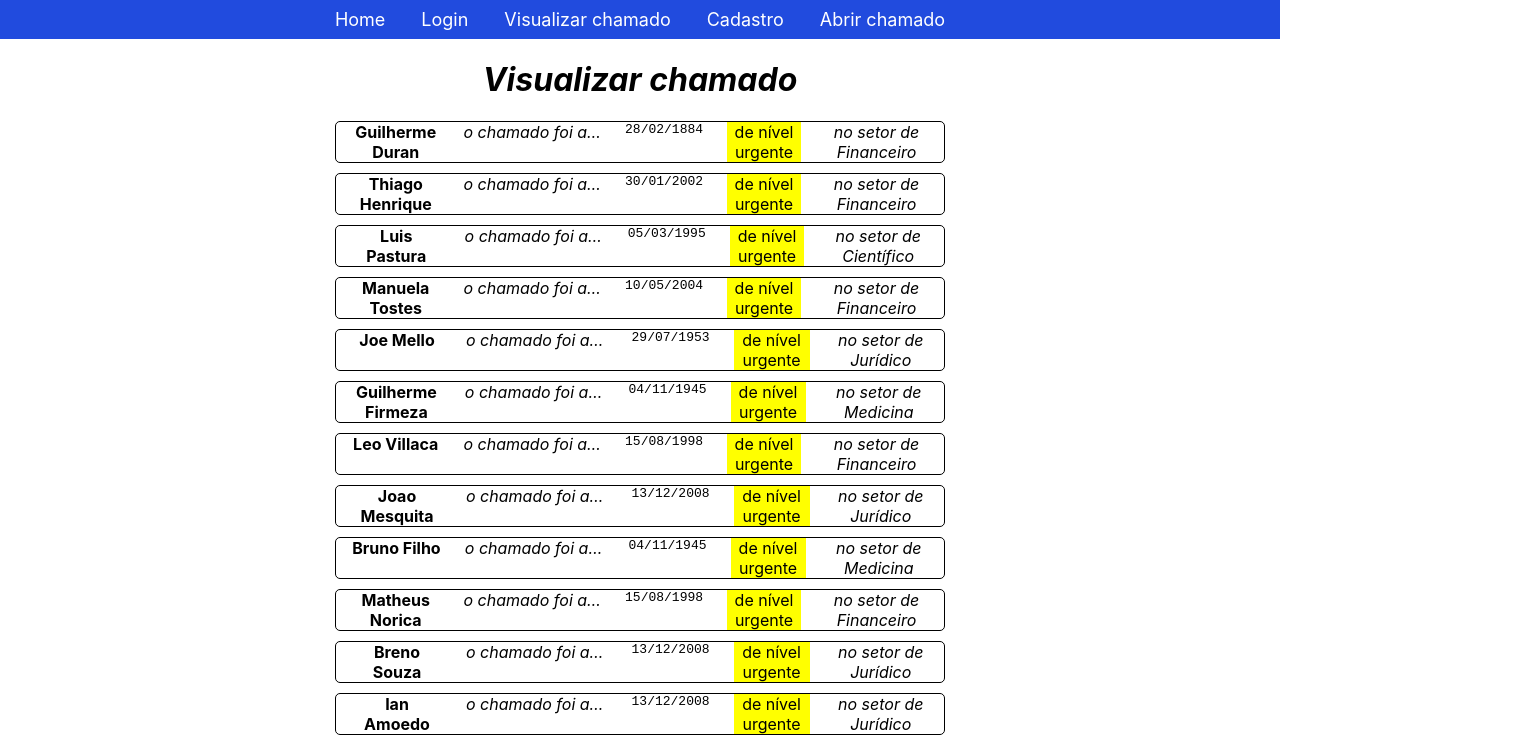
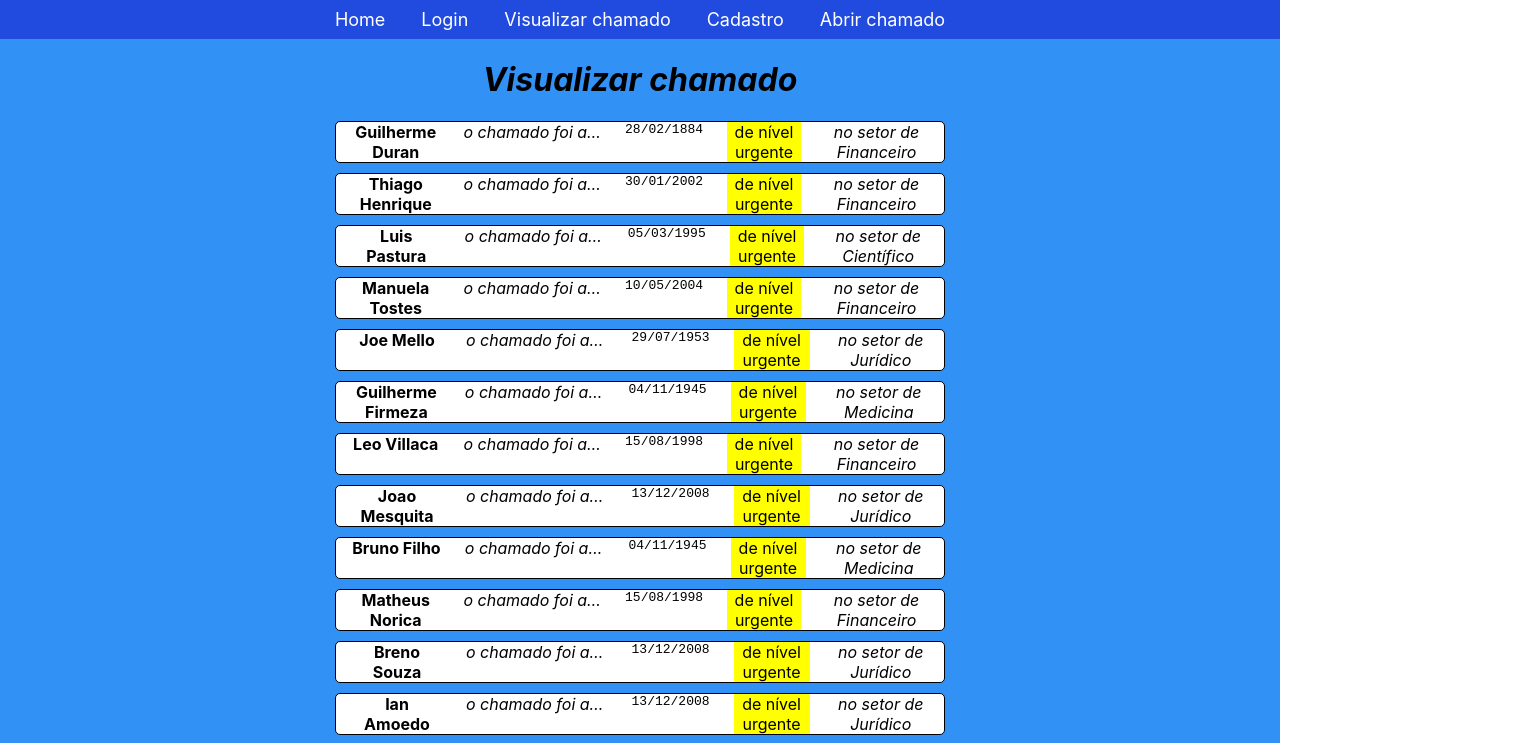
Before and after one commit to GabrielFAlves/codgo-noend, a React (Create React App) app: page /sobre in a window 1280 px wide. Shown: the top 743 px of the page, 1514 px wide, since content can reach past the window. Built offline with nearby package versions, Linux system fonts and the light colour scheme.

Commit message:
visu chamado

```diff
--- a/src/Sobre.jsx
+++ b/src/Sobre.jsx
@@ -1,11 +1,14 @@
 import Menu from "./components/Menu/Menu";
 import Cartao from "./components/Cartao/Cartao";
-import imagem from "./imgmicromeros.jpeg";
+import imagem from "./pages/logom.png";
 import { Imagem } from "./components/Cartao/style";
+import { SobreDiv } from "./sob";
 
 
 const Sobre = () => (
     <>
+    <SobreDiv>
+    <div className='body'>
     <Menu />
     <center><h1><i>Visualizar chamado</i></h1></center>
     <center>
@@ -120,7 +123,8 @@ const Sobre = () => (
     </center>
 
     <Imagem src={imagem} />
-
+    </div>
+    </SobreDiv>
  </>
 );
 
--- a/src/components/Cartao/style.js
+++ b/src/components/Cartao/style.js
@@ -10,7 +10,7 @@ const Container = styled.div`
     column-gap: 1.5em;
     margin: 10px;
     padding: 0 1em;
-
+    background-color: white;
 
 `;
 
--- /dev/null
+++ b/src/sob.js
@@ -0,0 +1,9 @@
+import styled from "styled-components";
+
+const SobreDiv = styled.div`
+    .body{
+        background-color: #3191F5;
+    }
+`
+
+export {SobreDiv};
```
